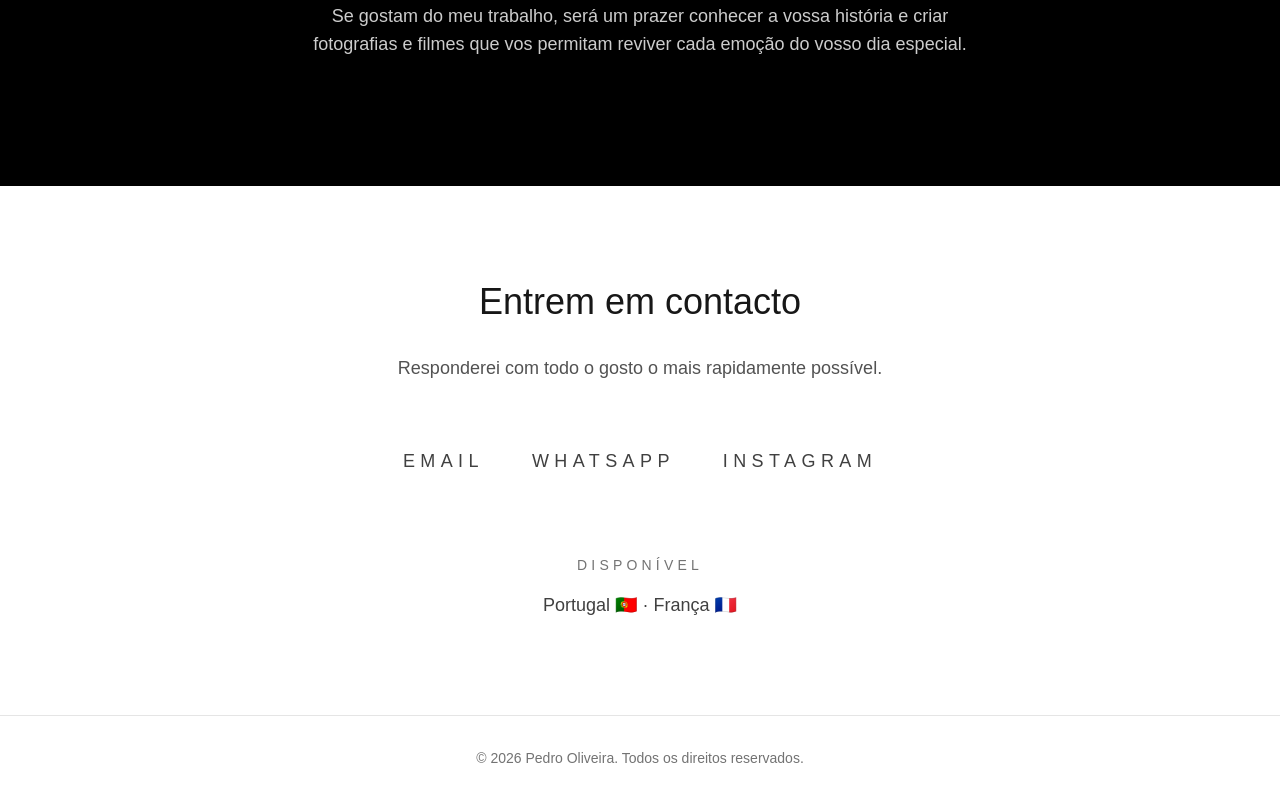
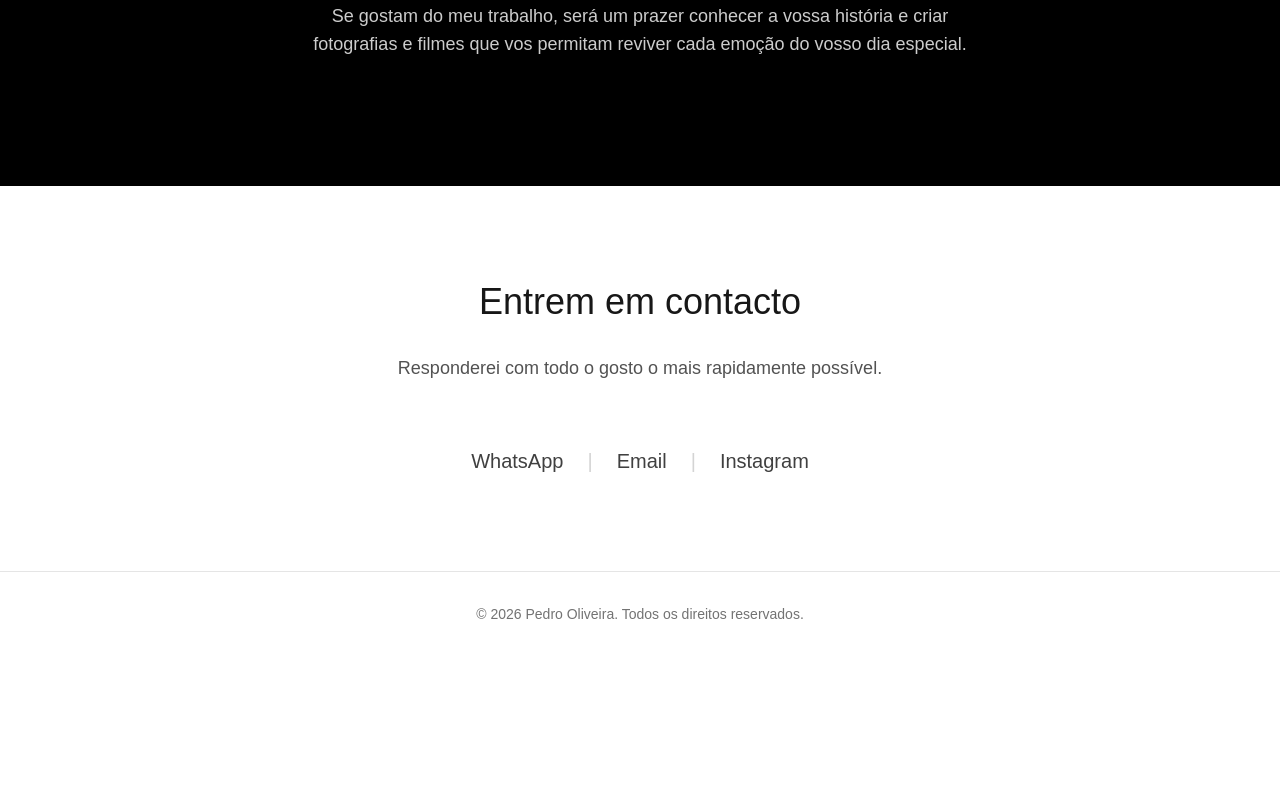
Before and after one commit to pedroliveirafoto/nextjs-boilerplate, a Next.js app: page /contacto in a window 1280 px wide. Shown: the part 346-1146 px from the top of the page. After the commit the page ends 1002 px from the top, so only its background shows below. Built offline with nearby package versions, Linux system fonts and the light colour scheme.

Commit message:
Update page.tsx

```diff
--- a/app/contacto/page.tsx
+++ b/app/contacto/page.tsx
@@ -37,14 +37,7 @@ export default function Contacto() {
             Responderei com todo o gosto o mais rapidamente possível.
           </p>
 
-          <div className="mt-16 flex flex-wrap justify-center gap-12 text-lg uppercase tracking-[0.3em] text-neutral-700">
-
-  <a
-    href="mailto:pedro.oliveira.fotografia.video@gmail.com"
-    className="transition duration-300 hover:opacity-50"
-  >
-    Email
-  </a>
+        <div className="mt-16 flex flex-wrap items-center justify-center gap-6 text-xl font-light text-neutral-700">
 
   <a
     href="https://wa.me/351916814516?text=Olá%20Pedro!%20Vi%20o%20teu%20website%20e%20gostava%20de%20pedir%20informações%20sobre%20fotografia%20e%20vídeo%20de%20casamento."
@@ -54,6 +47,17 @@ export default function Contacto() {
   >
     WhatsApp
   </a>
+
+  <span className="text-neutral-300">|</span>
+
+  <a
+    href="mailto:pedro.oliveira.fotografia.video@gmail.com"
+    className="transition duration-300 hover:opacity-50"
+  >
+    Email
+  </a>
+
+  <span className="text-neutral-300">|</span>
 
   <a
     href="https://www.instagram.com/pedroliveirafotografiaevideo"
@@ -65,18 +69,6 @@ export default function Contacto() {
   </a>
 
 </div>
-
-<div className="mt-20 text-center">
-
-  <p className="text-sm uppercase tracking-[0.3em] text-neutral-500">
-    Disponível
-  </p>
-
-  <p className="mt-4 text-lg font-light text-neutral-700">
-    Portugal 🇵🇹 · França 🇫🇷
-  </p>
-
-</div>
         </div>
 
       </section>
```
